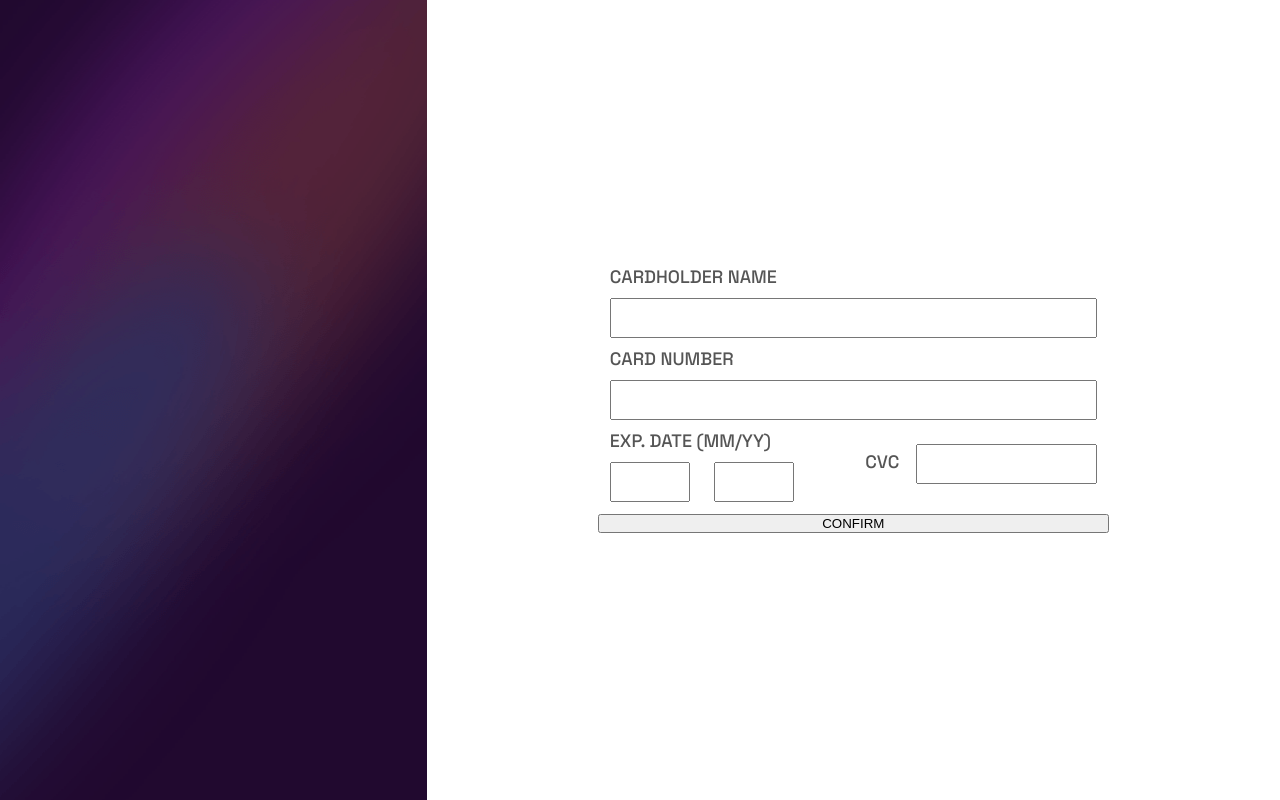
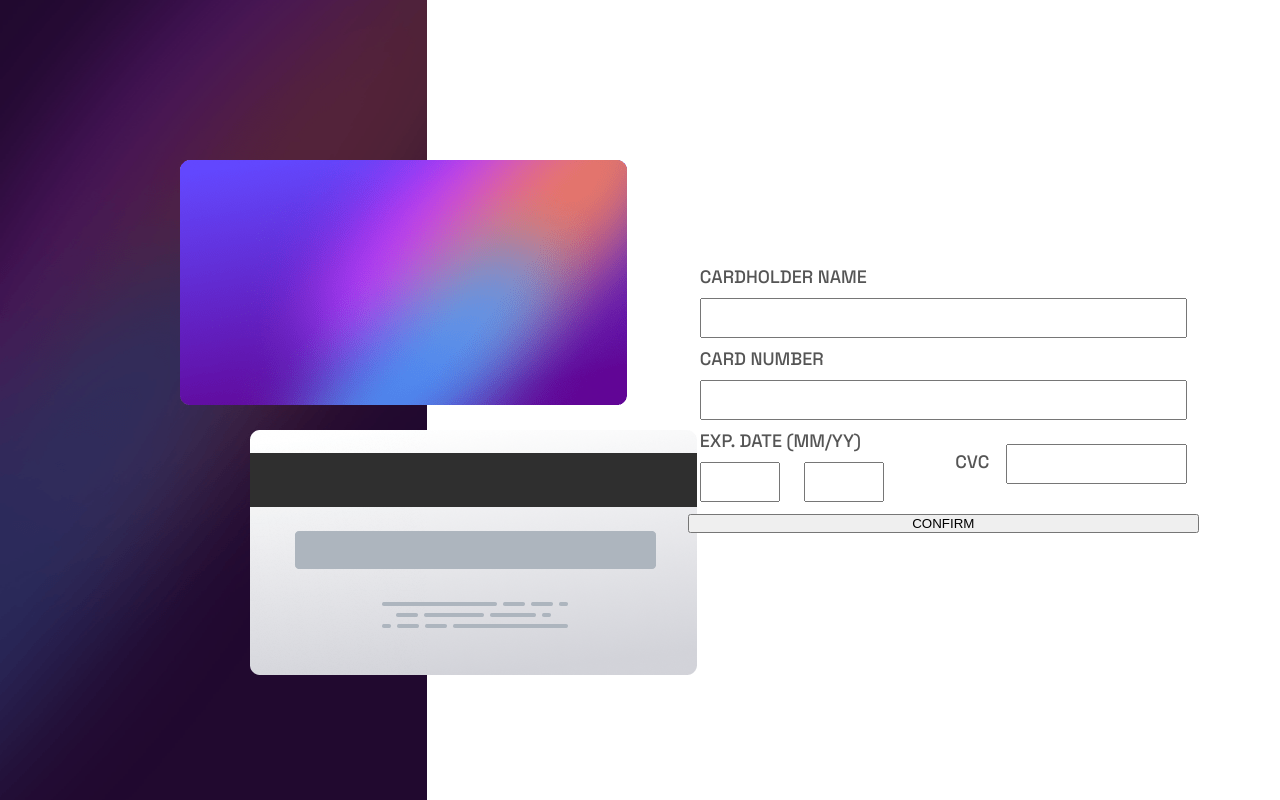
Before and after one commit to KouroshBhl/interactive-card, a plain HTML site: page index.html in a window 1280 px wide. Drawn offline with Linux system fonts and the light colour scheme.

Commit message:
Add front and back cards

```diff
--- a/css/style.css
+++ b/css/style.css
@@ -52,17 +52,15 @@ main {
 }
 .gradient-background {
   background-image: url("/images/bg-main-desktop.png");
+  position: relative;
 }
 .form-holder {
   position: relative;
   align-self: center;
   justify-self: center;
+  padding-left: 18rem;
 }
-.form-container {
-  /* position: absolute;
-  top: 50%;
-  transform: translateY(-50%); */
-}
+
 .form-validate {
   display: grid;
   /* flex-direction: column; */
@@ -85,3 +83,15 @@ input {
 .container__month-year input {
   width: 8rem;
 }
+.front-card,
+.back-card {
+  position: absolute;
+}
+.front-card {
+  top: 16rem;
+  left: 18rem;
+}
+.back-card {
+  top: 43rem;
+  left: 25rem;
+}
--- a/index.html
+++ b/index.html
@@ -15,7 +15,14 @@
   </head>
   <body>
     <main>
-      <div class="gradient-background"></div>
+      <div class="gradient-background">
+        <div class="front-card">
+          <img src="./images/bg-card-front.png" alt="" srcset="" />
+        </div>
+        <div class="back-card">
+          <img src="./images/bg-card-back.png" alt="" srcset="" />
+        </div>
+      </div>
       <div class="form-holder">
         <div class="form-container">
           <form method="post" class="form-validate">
```
